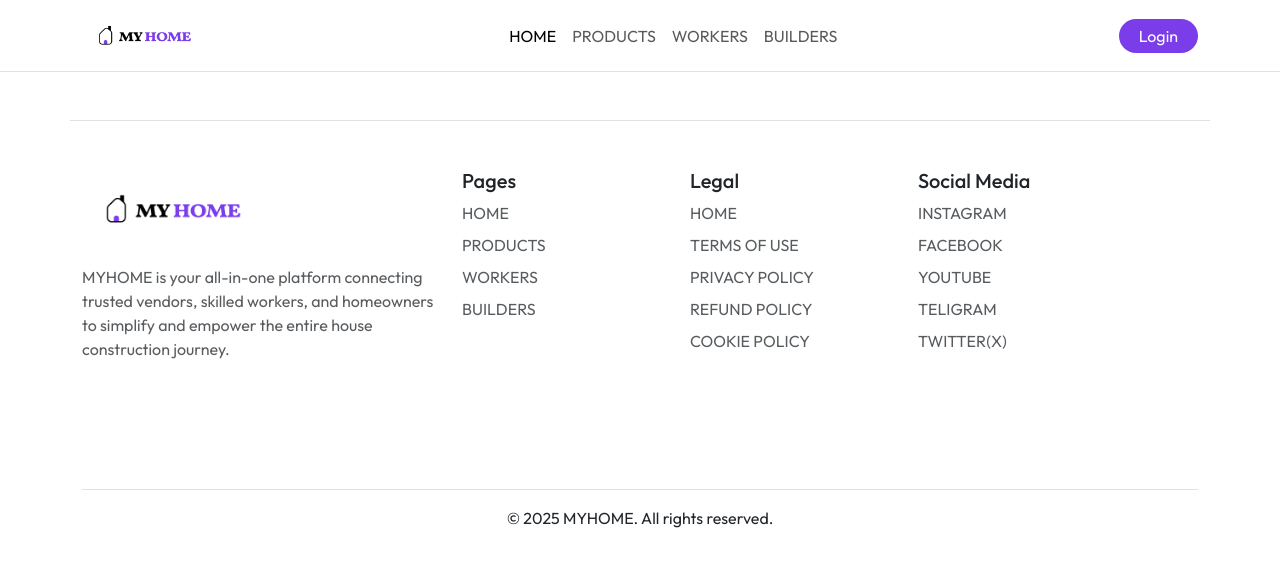
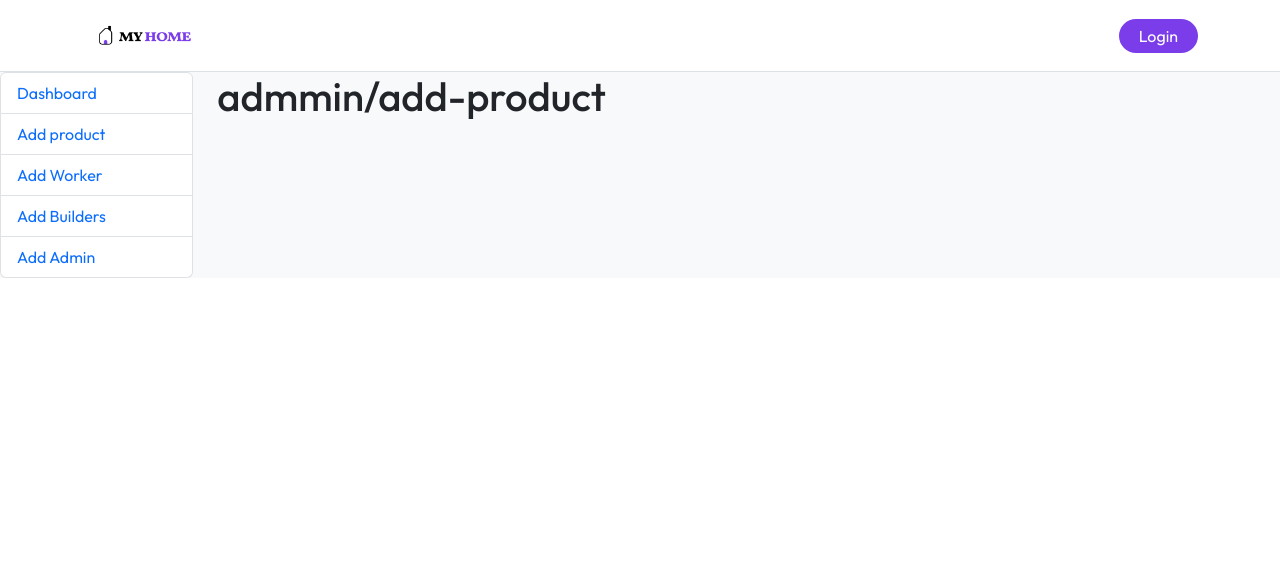
Before and after one commit to vamshi4102/my-home-project, a React (Vite) app: page /admin/add-product in a window 1280 px wide. Before the commit this address had no page. Shown: the top 566 px of the page. Built offline with nearby package versions, Linux system fonts and the light colour scheme.

Commit message:
until admin and user layouts

```diff
--- a/src/App.jsx
+++ b/src/App.jsx
@@ -1,28 +1,13 @@
 import React from "react";
-import TopBar from "../src/components/topBar";
-import HomePage from "./pages/home";
-import Footer from "./components/footer";
-import { BrowserRouter as Router, Route, Routes } from "react-router-dom";
-import Products from "./pages/products";
-import Builders from "./pages/builders";
-import Workers from "./pages/workers";
 import { AuthProvider } from "./utils/context/AuthContext";
+import WebsiteStartPoint from "./navigation";
 function App() {
   return (
-    <div>
+    <>
       <AuthProvider>
-      <Router>
-      <TopBar />
-        <Routes>
-          <Route path="/" element={<HomePage />} />
-          <Route path="/products" element={<Products />} />
-          <Route path="/builders" element={<Builders />} />
-          <Route path="/workers" element={<Workers />} />
-        </Routes>
-      <Footer />
-      </Router>
+      <WebsiteStartPoint />
       </AuthProvider>
-    </div>
+    </>
   );
 }
 
--- /dev/null
+++ b/src/components/admin/sidebar.jsx
@@ -0,0 +1,38 @@
+import React from "react";
+import { Link } from "react-router-dom";
+
+function SideBar() {
+  return (
+    <div className="sidebar">
+      <ul class="list-group">
+        <li class="list-group-item">
+          <Link to={"/admin/dashboard"} style={{ textDecoration: "none" }}>
+            Dashboard
+          </Link>
+        </li>
+        <li class="list-group-item">
+          <Link to={"/admin/add-product"} style={{ textDecoration: "none" }}>
+            Add product
+          </Link>
+        </li>
+        <li class="list-group-item">
+          <Link to={"/admin/add-worker"} style={{ textDecoration: "none" }}>
+            Add Worker
+          </Link>
+        </li>
+        <li class="list-group-item">
+          <Link to={"/admin/add-builder"} style={{ textDecoration: "none" }}>
+            Add Builders
+          </Link>
+        </li>
+        <li class="list-group-item">
+          <Link to={"/admin/add-admin"} style={{ textDecoration: "none" }}>
+            Add Admin
+          </Link>
+        </li>
+      </ul>
+    </div>
+  );
+}
+
+export default SideBar;
--- /dev/null
+++ b/src/components/admin/topBar.jsx
@@ -0,0 +1,52 @@
+import React, { useState } from "react";
+import Logo from "../../../src/assets/images/logo.png";
+import "../styles/top-bar.scss";
+import LoginModal from "../loginModal";
+import { Link } from "react-router-dom";
+import { useAuth } from "../../utils/context/AuthContext";
+import { Button, Popover } from "antd";
+const AdminTopBar = () => {
+  const { user, logOutAccount } = useAuth();
+  const [IsLoginOpen, setIsLoginOpen] = useState(false);
+  return (
+    <nav class="navbar navbar-expand-lg bg-white border-bottom">
+      <div class="container">
+        <Link to="/">
+          <a class="navbar-brand" href="#">
+            <img src={Logo} className="logo" alt="" />
+          </a>
+        </Link>
+        {user ? (
+          <div>
+            <Popover
+              placement="bottom"
+              title={"You are Logged in"}
+              content={
+              <div>
+                <p>{user?.email}</p>
+                <hr />
+                <button className="top-button" onClick={() => logOutAccount()}>
+                  LogOut
+                </button>
+              </div>
+              }
+            >
+              <Button>{user?.email[0]}</Button>
+            </Popover>
+          </div>
+        ) : (
+          <button
+            className="top-button"
+            onClick={() => setIsLoginOpen(!IsLoginOpen)}
+          >
+            Login
+          </button>
+        )}
+      </div>
+      {/* login modal here */}
+      <LoginModal setIsOpen={setIsLoginOpen} IsOpen={IsLoginOpen} />
+    </nav>
+  );
+};
+
+export default AdminTopBar;
--- /dev/null
+++ b/src/navigation/admin-routes.jsx
@@ -0,0 +1,22 @@
+import React from "react";
+import { Outlet } from "react-router-dom";
+import AdminTopBar from "../components/admin/topBar";
+import SideBar from "../components/admin/sidebar";
+
+function AdminLayout() {
+  return (
+    <div className="bg-light">
+      <AdminTopBar />
+      <div className="row">
+        <div className="col-md-2">
+          <SideBar />
+        </div>
+        <div className="col-auto bg-light ">
+          <Outlet />
+        </div>
+      </div>
+    </div>
+  );
+}
+
+export default AdminLayout;
--- /dev/null
+++ b/src/navigation/index.jsx
@@ -0,0 +1,39 @@
+import React from "react";
+import { BrowserRouter as Router, Route, Routes } from "react-router-dom";
+import TopBar from "../components/topBar";
+import HomePage from "../pages/home";
+import Products from "../pages/products";
+import Builders from "../pages/builders";
+import Workers from "../pages/workers";
+import Footer from "../components/footer";
+import UserLayout from "./user-routes";
+import AdminLayout from "./admin-routes";
+import AdminLogin from "../pages/admin";
+import Dashboard from "../pages/admin/dashboard";
+import AddProduct from "../pages/admin/add-product";
+
+function WebsiteStartPoint() {
+  return (
+    <>
+      <Router>
+        <Routes>
+          {/* user routes here */}
+          <Route element ={<UserLayout />}>
+          <Route path="/" element={<HomePage />} />
+          <Route path="/products" element={<Products />} />
+          <Route path="/builders" element={<Builders />} />
+          <Route path="/workers" element={<Workers />} />
+          </Route>
+          {/* admin routes here */}
+          <Route path="/admin" element ={<AdminLayout />}>
+          <Route path="/admin/login" element={<AdminLogin />} />
+          <Route path="/admin/dashboard" element={<Dashboard />} />
+          <Route path="/admin/add-product" element={<AddProduct />} />
+          </Route>
+        </Routes>
+      </Router>
+    </>
+  );
+}
+
+export default WebsiteStartPoint;
--- /dev/null
+++ b/src/navigation/user-routes.jsx
@@ -0,0 +1,16 @@
+import React from "react";
+import TopBar from "../components/topBar";
+import Footer from "../components/footer";
+import { Outlet } from "react-router-dom";
+
+function UserLayout() {
+  return (
+    <>
+      <TopBar />
+      <Outlet />
+      <Footer />
+    </>
+  );
+}
+
+export default UserLayout;
--- /dev/null
+++ b/src/pages/admin/add-product.jsx
@@ -0,0 +1,11 @@
+import React from 'react'
+
+function AddProduct() {
+  return (
+    <div>
+      <h1>admmin/add-product</h1>
+    </div>
+  )
+}
+
+export default AddProduct
--- /dev/null
+++ b/src/pages/admin/dashboard.jsx
@@ -0,0 +1,11 @@
+import React from "react";
+
+function Dashboard() {
+  return (
+    <div>
+      <h1>Dashboard</h1>
+    </div>
+  );
+}
+
+export default Dashboard;
--- /dev/null
+++ b/src/pages/admin/index.jsx
@@ -0,0 +1,11 @@
+import React from 'react'
+
+function AdminLogin() {
+  return (
+    <div>
+      <h1>admin login</h1>
+    </div>
+  )
+}
+
+export default AdminLogin
```
